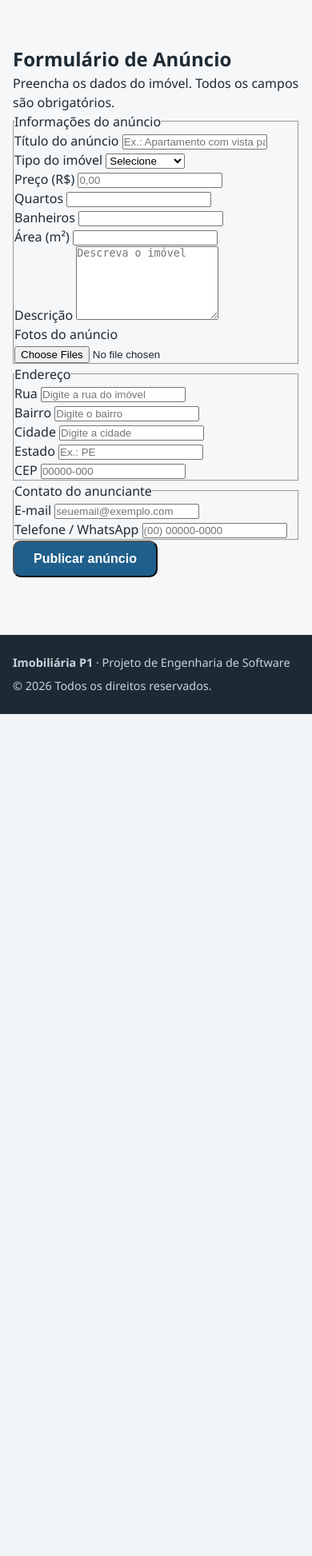
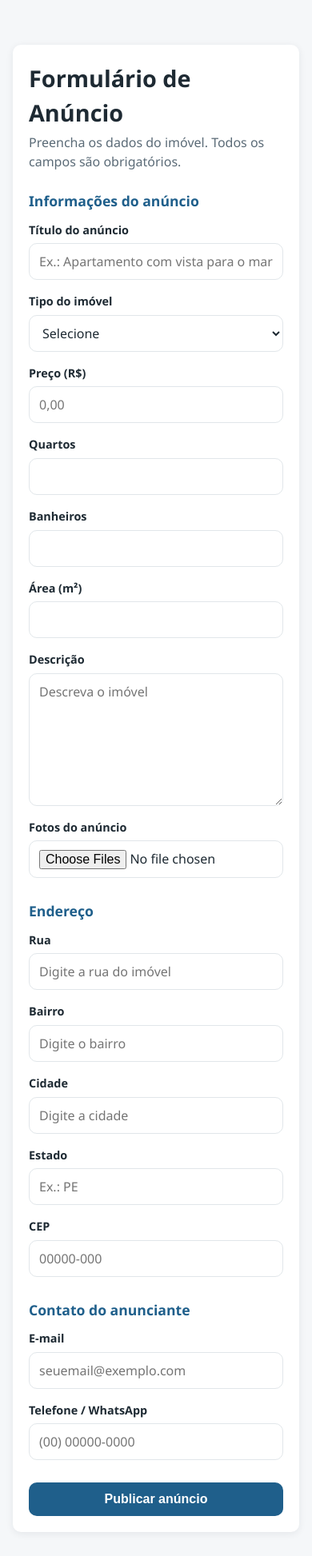
Before and after one commit to devmarcos-santos/Projeto-P1-E.S, a Flask app: page /cadastrar_imovel in a window 390 px wide. Shown: the part 144-2090 px from the top of the page at 80% size. Before the commit the page ends 1037 px from the top, so only its background shows below. Run offline with Flask 3, Linux system fonts and the light colour scheme.

Commit message:
style: torna o formulário de anúncio responsivo
- remove larguras e recuos fixos (1000px / 500px)
- duas colunas no desktop e uma coluna em telas menores
- estilo dos campos, rótulos e foco

Closes #23

```diff
--- a/static/css/style.css
+++ b/static/css/style.css
@@ -425,34 +425,95 @@ a {
 }
 
 /* Publicar anúncio */
-.centro div {
+.formulario {
+    max-width: 760px;
+    margin: 0 auto;
+    background: var(--cor-superficie);
+    border-radius: var(--raio);
+    box-shadow: var(--sombra);
+    padding: 32px;
+}
+
+.formulario h1 {
+    font-size: 1.8rem;
+    margin-bottom: 4px;
+}
+
+.formulario__intro {
+    color: var(--cor-texto-suave);
+    margin-bottom: 24px;
+}
+
+.formulario__grupo {
+    border: none;
+    min-width: 0;
+    display: grid;
+    grid-template-columns: repeat(2, 1fr);
+    gap: 16px;
+    margin-bottom: 28px;
+}
+
+.formulario__grupo legend {
+    grid-column: 1 / -1;
+    font-size: 1.1rem;
+    font-weight: 700;
+    color: var(--cor-primaria);
+    margin-bottom: 12px;
+}
+
+.campo {
     display: flex;
     flex-direction: column;
-
-    width: 1000px;
-    height: 70px;
-    padding-left: 500px;
-    padding-top: 10px
+    gap: 6px;
 }
 
-.texto_centro {
-    padding-left: 500px;
+.campo--inteiro {
+    grid-column: 1 / -1;
 }
 
-.aumentar_input {
-    height: 100px;
+.campo label {
+    font-weight: 600;
+    font-size: 0.9rem;
 }
 
-.botao_formulario {
-    font-size: 1rem;
+.campo input,
+.campo select,
+.campo textarea {
+    font: inherit;
+    padding: 10px 12px;
+    border: 1px solid var(--cor-borda);
     border-radius: var(--raio);
-    background-color: var(--cor-primaria);
-    color: #fff;
+    background: var(--cor-superficie);
+    color: var(--cor-texto);
+    width: 100%;
+    min-width: 0;
+}
+
+.campo input:focus,
+.campo select:focus,
+.campo textarea:focus {
+    outline: 2px solid var(--cor-primaria);
+    outline-offset: 1px;
+    border-color: var(--cor-primaria);
+}
+
+.campo textarea {
+    resize: vertical;
+}
+
+.formulario__enviar {
+    display: block;
+    width: 100%;
     border: none;
     cursor: pointer;
-    display: block;
-    margin: 20px auto 0 auto;
-    /* 20px em cima, automático nas laterais (centraliza) e 0 embaixo */
-    padding: 12px 20px;
-    /* Tamanho interno do botão */
 }
+
+@media (max-width: 860px) {
+    .formulario {
+        padding: 20px;
+    }
+
+    .formulario__grupo {
+        grid-template-columns: 1fr;
+    }
+}
```
